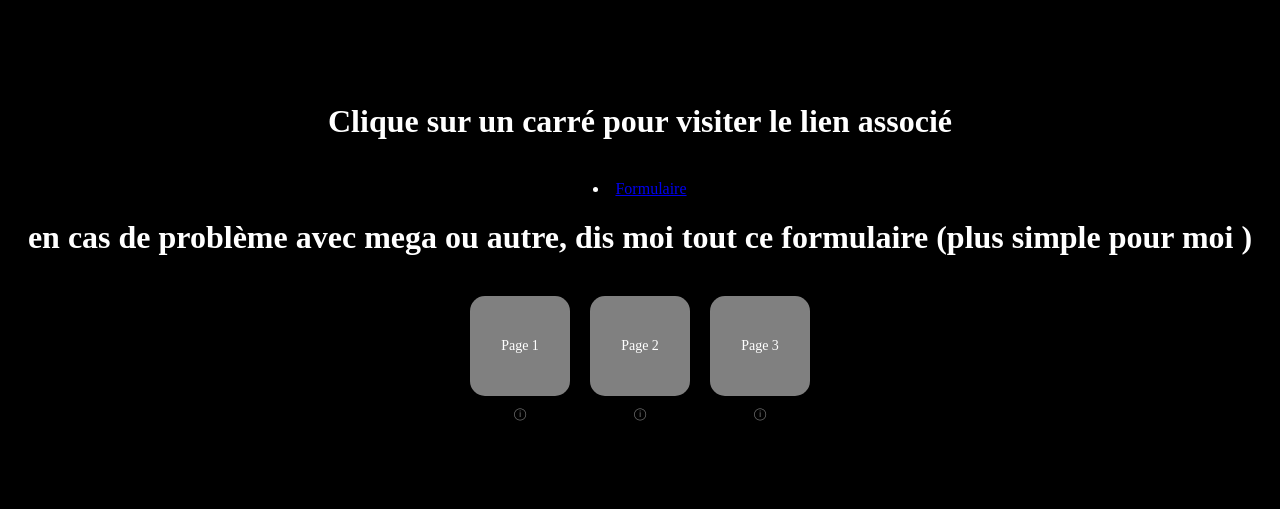
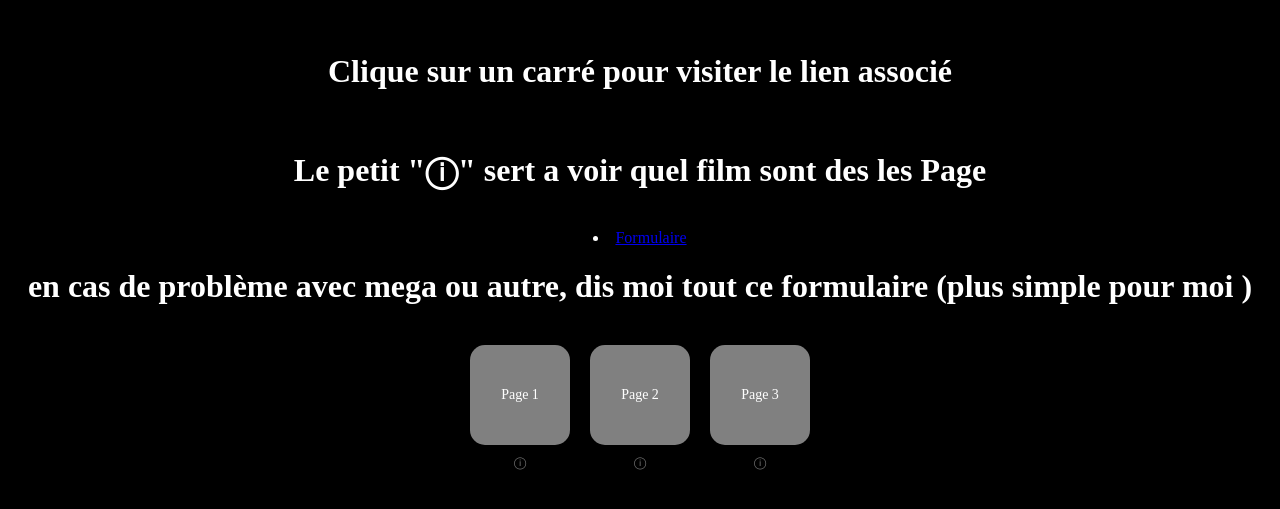
Before and after one commit to usedzqd17/EVANgelisation.film, a plain HTML site: page index.html in a window 1280 px wide. Shown: the part 149-658 px from the top of the page. Drawn offline with Linux system fonts and the light colour scheme.

Commit message:
Update index.html

```diff
--- a/index.html
+++ b/index.html
@@ -82,6 +82,8 @@
 </head>
 <body>
     <h1>Clique sur un carré pour visiter le lien associé</h1>
+      <h1>Le petit "ⓘ" sert a voir quel film sont des les Page </h1>
+
       <li><a href="https://usedzqd17.github.io/EVANgelisation.film/formulaire/formulaire/formulaire.html">Formulaire</a></li>
      <h1>en cas de problème avec mega ou autre, dis moi tout ce formulaire (plus simple pour moi )</h1>
 
```
